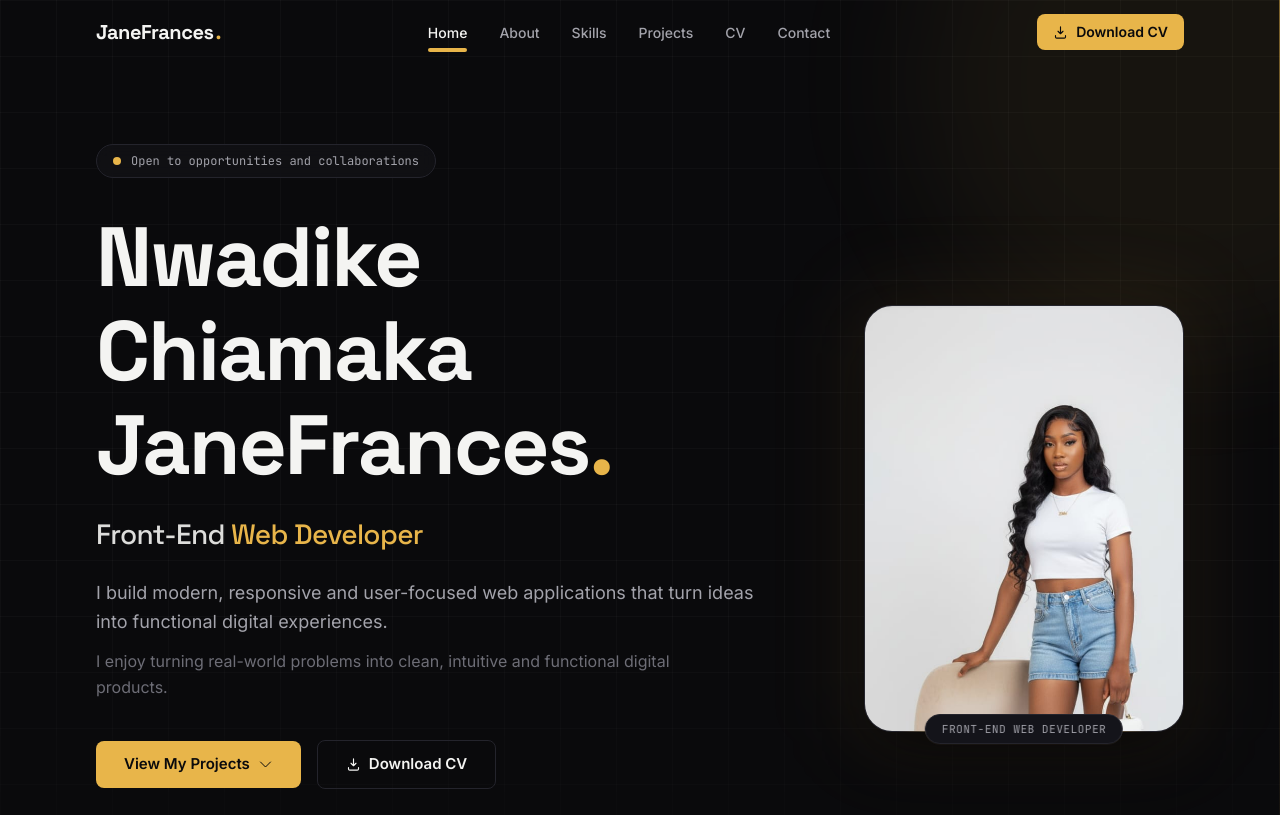
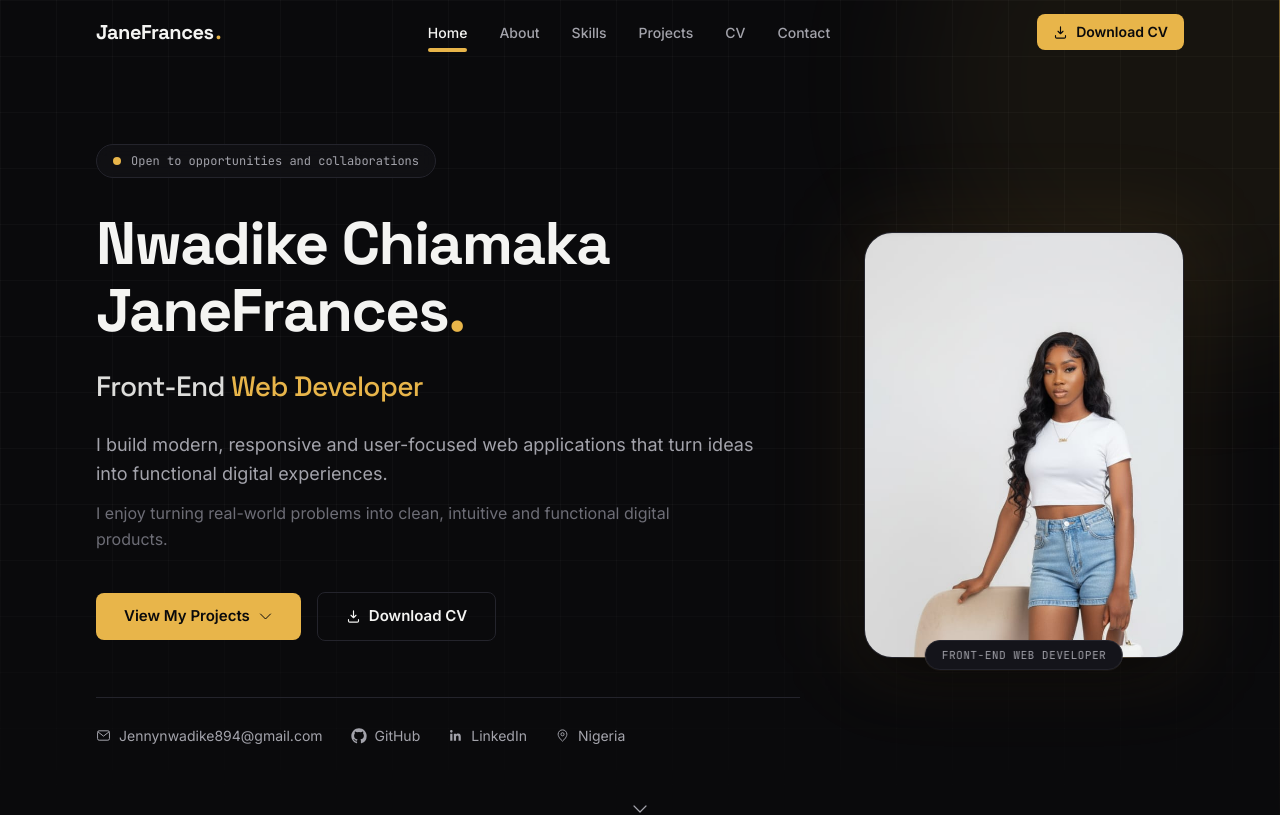
Before and after one commit to JennyCapricon/Jenny-portfolio, a React (Vite) app: page / in a window 1280 px wide. Shown: the top 815 px of the page. Built offline with nearby package versions, Linux system fonts and the light colour scheme.

Commit message:
Update portfolio

```diff
--- a/src/sections/Hero.jsx
+++ b/src/sections/Hero.jsx
@@ -34,7 +34,7 @@ export default function Hero() {
           </p>
 
           <h1
-            className="animate-enter mt-8 font-display text-[clamp(2.75rem,8.5vw,5.25rem)] font-bold leading-[1.12] tracking-[-0.025em] text-paper text-balance"
+            className="animate-enter mt-8 font-display text-[clamp(2.25rem,7vw,3.75rem)] font-bold leading-[1.12] tracking-[-0.025em] text-paper text-balance"
             style={{ animationDelay: '80ms' }}
           >
             {PROFILE.name}<span className="text-accent">.</span>
```
